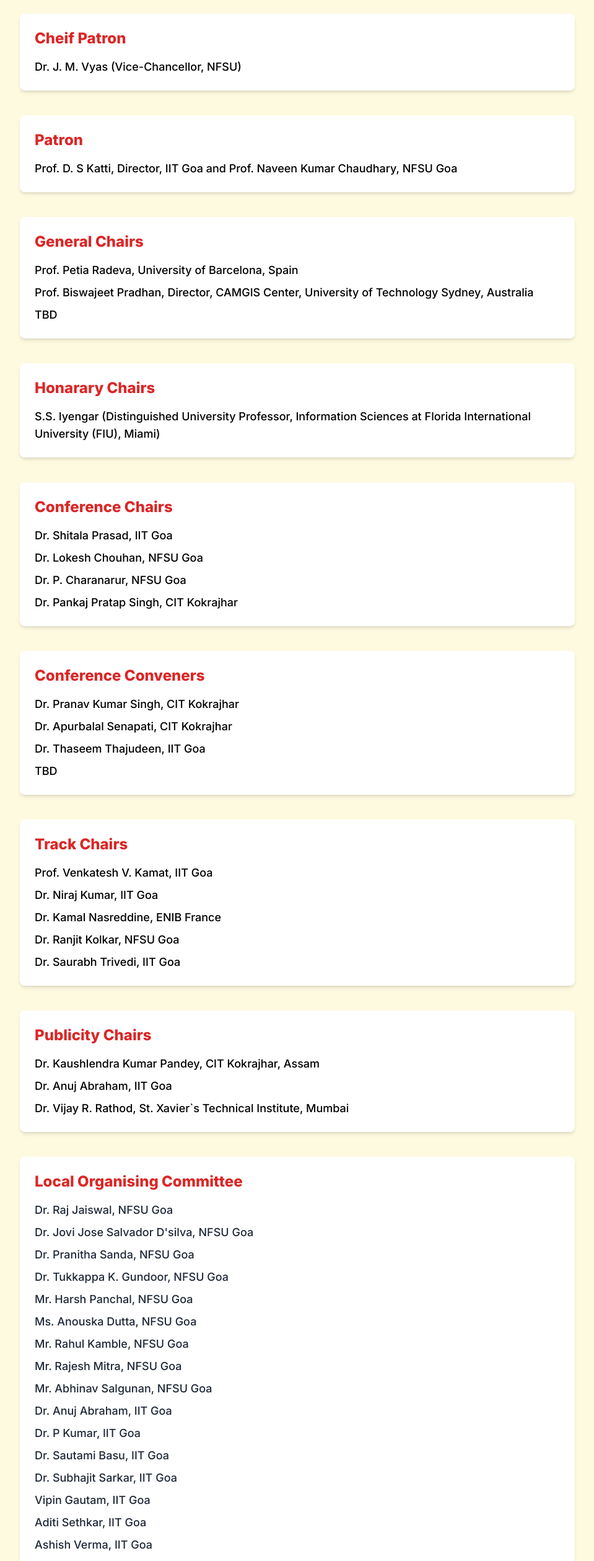
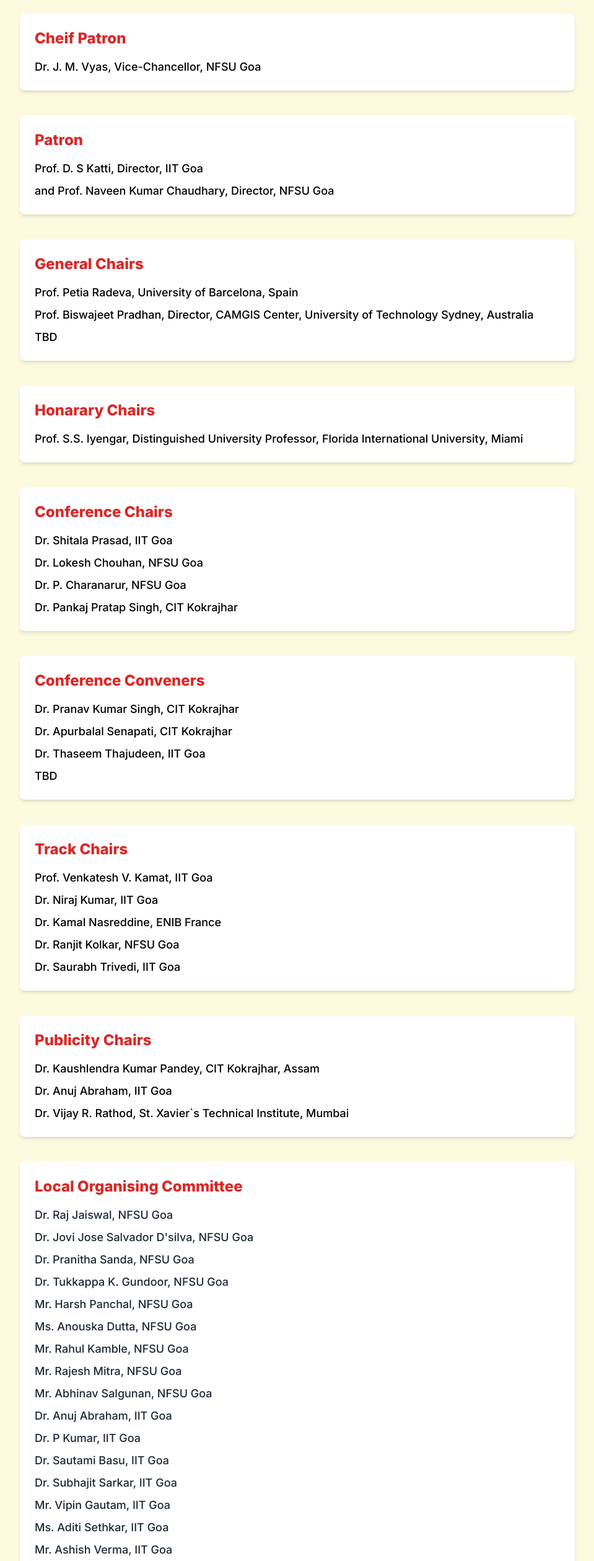
Before and after one commit to ictcon-cit/ictcon_2026, a Next.js app: page /committee in a window 1280 px wide. Shown: the part 274-2792 px from the top of the page at 62% size, without its empty margins (160-1119 px from the left). Built offline with nearby package versions, Linux system fonts and the light colour scheme.

Commit message:
Update page.tsx

```diff
--- a/src/app/committee/page.tsx
+++ b/src/app/committee/page.tsx
@@ -12,7 +12,7 @@ const CommitteePage = () => {
           </div>
           <div className="space-y-2">
             <div>
-              Dr. J. M. Vyas (Vice-Chancellor, NFSU)
+              Dr. J. M. Vyas, Vice-Chancellor, NFSU Goa
             </div>
           </div>
         </div>
@@ -22,9 +22,8 @@ const CommitteePage = () => {
             Patron
           </div>
           <div className="space-y-2">
-            <div>
-              Prof. D. S Katti, Director, IIT Goa and Prof. Naveen Kumar Chaudhary, NFSU Goa
-            </div>
+            <div>  Prof. D. S Katti, Director, IIT Goa      </div>
+            <div> and Prof. Naveen Kumar Chaudhary, Director, NFSU Goa     </div>
           </div>
         </div>
 
@@ -46,7 +45,7 @@ const CommitteePage = () => {
             Honarary Chairs
           </div>
           <div className="space-y-2">
-            <div>S.S. Iyengar (Distinguished University Professor, Information Sciences at Florida International University (FIU), Miami)</div>
+            <div> Prof. S.S. Iyengar, Distinguished University Professor, Florida International University, Miami</div>
           </div>
         </div>
 
@@ -119,12 +118,12 @@ const CommitteePage = () => {
             <div>Dr. P Kumar, IIT Goa</div>
             <div>Dr. Sautami Basu, IIT Goa</div>
             <div>Dr. Subhajit Sarkar, IIT Goa</div>
-            <div>Vipin Gautam, IIT Goa</div>
-            <div>Aditi Sethkar, IIT Goa</div>
-            <div>Ashish Verma, IIT Goa</div>
-            <div>Andleeb Zuhra, IIT Goa</div>
-            <div>Prachi Negi, IIT Goa</div>
-            <div>Harsh S K, IIT Goa</div>
+            <div>Mr. Vipin Gautam, IIT Goa</div>
+            <div>Ms. Aditi Sethkar, IIT Goa</div>
+            <div>Mr. Ashish Verma, IIT Goa</div>
+            <div>Ms. Andleeb Zuhra, IIT Goa</div>
+            <div>Ms. Prachi Negi, IIT Goa</div>
+            <div>Mr. Harsh S K, IIT Goa</div>
           </div>
         </div>
 
@@ -221,7 +220,7 @@ const CommitteePage = () => {
             <div>Dr. Kaushlendra Kumar Pandey, CIT Kokrajhar, Assam</div>
             <div>Dr. Sarika Jain, NIT Kurukshetra</div>
             <div>Dr. Meenu Gupta, Chandigarh University, Punjab</div>
-            <div>Ram Krishna Tripathi, Tavant Technologies Inc.</div>
+            <div>Mr. Ram Krishna Tripathi, Tavant Technologies Inc.</div>
             <div>Dr Vijanth Sagayan A/L Asirvadam, Universiti Teknologi PETRONAS, Malaysia</div>
             <div>Dr. Anupam Kumar, NIT Patna</div>
             <div>Dr. Mohd Jawed Khan, GNIOT, Greater Noida</div>
```
